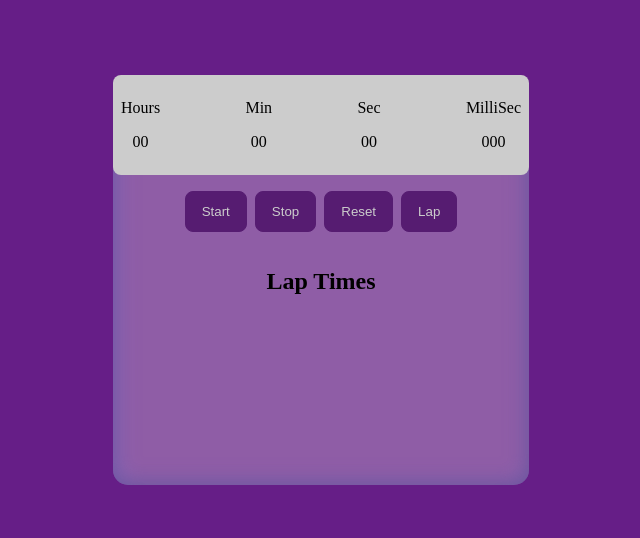
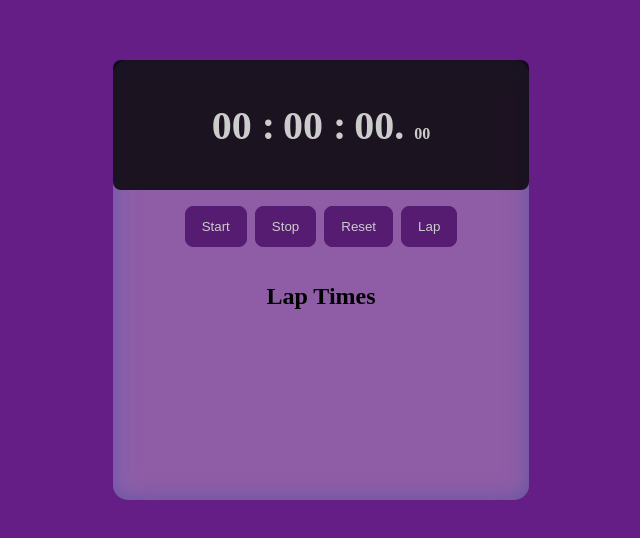
Before and after one commit to Shopify/eng-intern-assessment-react, a React app: page / in a window 1280 px wide. Shown: the part 120-658 px from the top of the page, without its empty margins (319-959 px from the left). Built offline with nearby package versions, Linux system fonts and the light colour scheme.

Commit message:
refactored css and reset button logic

```diff
--- a/src/App.css
+++ b/src/App.css
@@ -39,16 +39,24 @@ body {
 
 .time-display {
   display: flex;
-  justify-content: space-between;
-  width: 25rem; /* Adjust width as needed */
+  justify-content: center;
+  gap: 0.5rem;
+  width: 25rem;
   background-color: #ccc;
-  padding: 0.5rem;
+  padding: 0.1rem 0.5rem;
   border-radius: 0.5rem;
+  background-color: rgba(0, 0, 0, 0.8);
 }
 
-.label,
 .value {
   text-align: center;
+  color: #ccc;
+  font-weight: 600;
+  font-size: 2.5rem;
+}
+
+.milisecond {
+  font-size: 1rem;
 }
 
 .control-buttons {
--- a/src/StopWatch.tsx
+++ b/src/StopWatch.tsx
@@ -18,10 +18,10 @@ const StopWatch = () => {
       // If timer is active, create an interval to update time
       interval = setInterval(() => {
         // Update milliseconds every millisecond
-        if (milliseconds < 999) {
+        if (milliseconds < 99) {
           setMilliseconds((prev) => prev + 1);
         }
-        // Update seconds when milliseconds reach 999
+        // Update seconds when milliseconds reach 99
         else if (seconds < 59) {
           setMilliseconds(0);
           setSeconds((prev) => prev + 1);
@@ -39,7 +39,7 @@ const StopWatch = () => {
           setMinutes(0);
           setHours((prev) => prev + 1);
         }
-      }, 1); // Run every millisecond
+      }, 10);
     }
 
     // Clear interval on component unmount or when isActive becomes false
@@ -73,7 +73,7 @@ const StopWatch = () => {
       .toString()
       .padStart(2, "0")}:${seconds.toString().padStart(2, "0")}:${milliseconds
       .toString()
-      .padStart(3, "0")}`;
+      .padStart(2, "0")}`;
     // Add the formatted lap time to the lap times array
     setLapTimes((prevLapTimes) => [...prevLapTimes, formattedTime]);
   };
@@ -86,26 +86,22 @@ const StopWatch = () => {
         <div className="timer-container">
           <div className="time-display">
             <div>
-              <p className="label">Hours</p>
-              <p className="value">{`${hours.toString().padStart(2, "0")}`}</p>
+              <p className="value">{`${hours
+                .toString()
+                .padStart(2, "0")} :`}</p>
             </div>
             <div>
-              <p className="label">Min</p>
               <p className="value">{`${minutes
                 .toString()
-                .padStart(2, "0")}`}</p>
+                .padStart(2, "0")} :`}</p>
             </div>
-            <div>
-              <p className="label">Sec</p>
-              <p className="value">{`${seconds
-                .toString()
-                .padStart(2, "0")}`}</p>
-            </div>
-            <div>
-              <p className="label">MilliSec</p>
-              <p className="value">{`${milliseconds
-                .toString()
-                .padStart(3, "0")}`}</p>
+            <div className="seconds-tab">
+              <p className="value">
+                {`${seconds.toString().padStart(2, "0")}.`}{" "}
+                <span className=" milisecond">{`${milliseconds
+                  .toString()
+                  .padStart(2, "0")}`}</span>
+              </p>
             </div>
           </div>
           <div className="control-buttons">
@@ -124,11 +120,8 @@ const StopWatch = () => {
             >
               Stop
             </StopWatchButton>
-            <StopWatchButton
-              onClick={resetTimer}
-              disabled={isActive}
-              className="reset-button"
-            >
+            {/* reset is only active when the stopwatch is stopped */}
+            <StopWatchButton onClick={resetTimer} className="reset-button">
               Reset
             </StopWatchButton>
             <StopWatchButton
```
